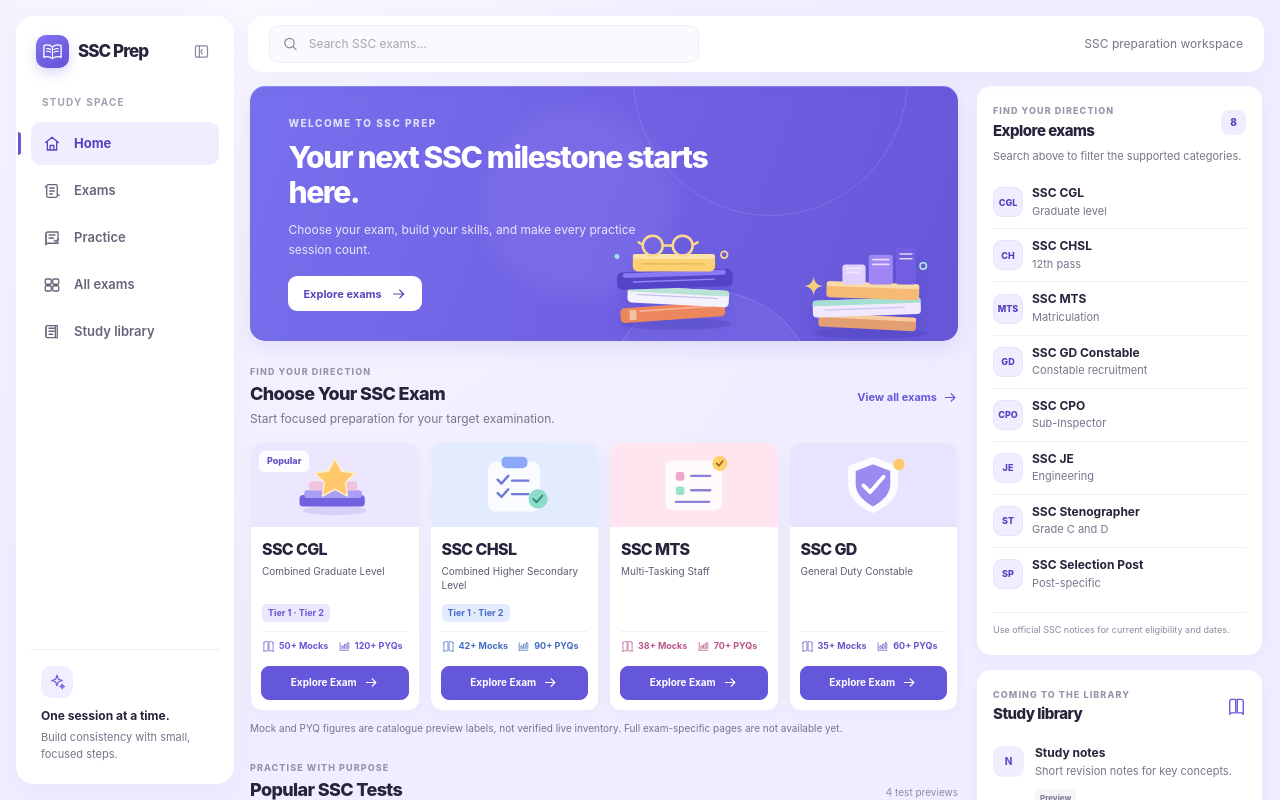
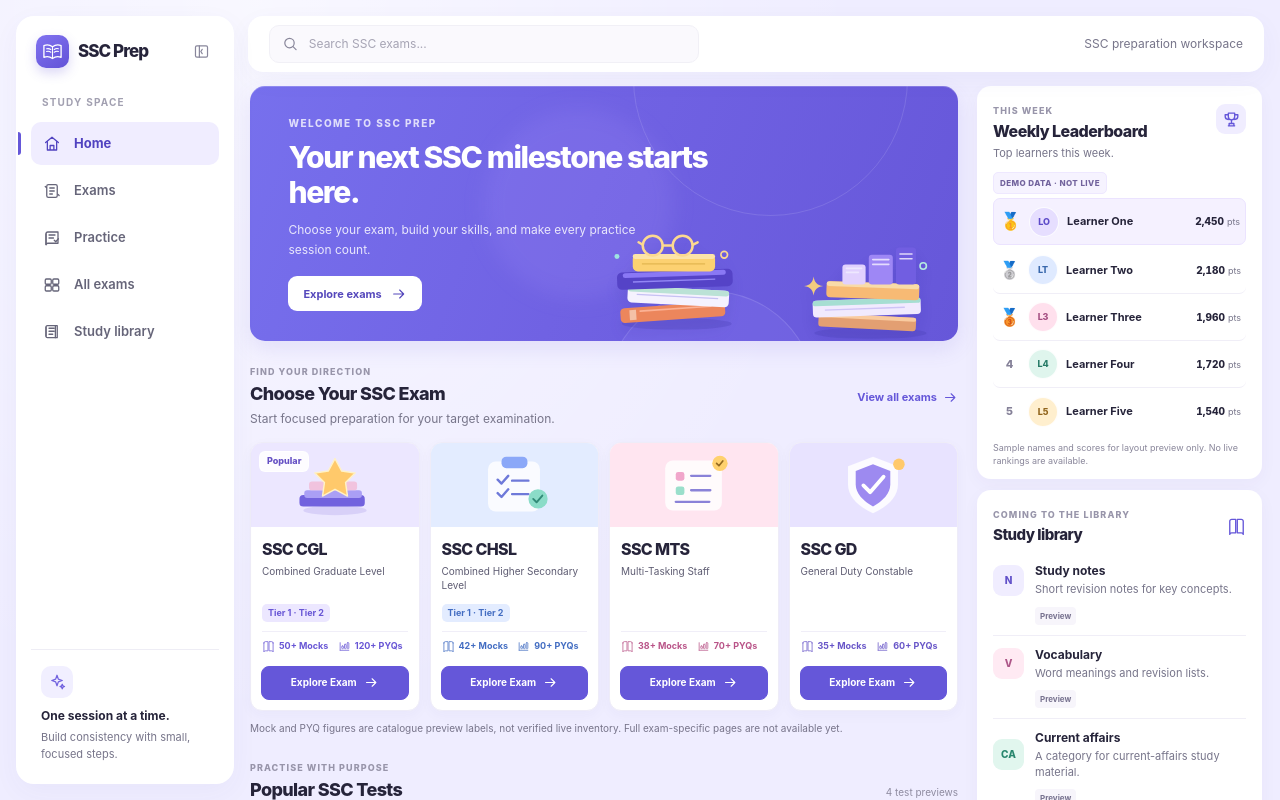
Before and after one commit to zerofall248-cmd/ssc-prep, a Next.js app: page / in a window 1280 px wide. Shown: the top 800 px of the page. Built offline with nearby package versions, Linux system fonts and the light colour scheme.

Commit message:
ui: replace exam rail with demo weekly leaderboard

```diff
--- a/src/app/globals.css
+++ b/src/app/globals.css
@@ -725,7 +725,7 @@ a:focus-visible, button:focus-visible, input:focus-visible {
   min-width: 0;
   display: flex;
   flex-direction: column;
-  gap: 15px;
+  gap: 11px;
 }
 
 .rail-panel {
@@ -757,6 +757,112 @@ a:focus-visible, button:focus-visible, input:focus-visible {
 
 .rail-description { margin: 8px 0 11px; color: var(--muted); font-size: 11px; line-height: 1.55; }
 
+/* Weekly leaderboard preview: compact, clearly labelled demo data. */
+.leaderboard-panel { padding-bottom: 11px; }
+.leaderboard-heading { align-items: flex-start; }
+.leaderboard-heading > div { min-width: 0; }
+.leaderboard-heading .section-kicker { margin-bottom: 3px; }
+.leaderboard-heading h2 { font-size: 16px; line-height: 1.28; }
+.leaderboard-heading .rail-description { margin: 4px 0 0; }
+.leaderboard-heading-icon {
+  width: 30px;
+  height: 30px;
+  flex: 0 0 auto;
+  display: grid;
+  place-items: center;
+  color: var(--purple);
+  background: var(--purple-soft);
+  border-radius: 9px;
+}
+.leaderboard-demo-label {
+  width: fit-content;
+  margin: 10px 0 4px;
+  padding: 4px 6px;
+  display: block;
+  color: #72639d;
+  background: #f6f3ff;
+  border: 1px solid #eee8ff;
+  border-radius: 5px;
+  font-size: 8px;
+  font-weight: 800;
+  letter-spacing: .055em;
+}
+.leaderboard-list {
+  margin: 0;
+  padding: 0;
+  list-style: none;
+}
+.leaderboard-row {
+  min-width: 0;
+  min-height: 47px;
+  padding: 6px 5px;
+  display: grid;
+  grid-template-columns: 23px 31px minmax(0, 1fr) auto;
+  align-items: center;
+  gap: 7px;
+  border-bottom: 1px solid #f0eef7;
+  border-radius: 7px;
+}
+.leaderboard-row:last-child { border-bottom: 0; }
+.leaderboard-row-first {
+  margin: 2px 0;
+  background: #f5f1ff;
+  border: 1px solid #ebe3ff;
+}
+.leaderboard-rank {
+  display: grid;
+  place-items: center;
+  color: #858198;
+  font-size: 11px;
+  font-weight: 800;
+  line-height: 1;
+}
+.leaderboard-rank-1, .leaderboard-rank-2, .leaderboard-rank-3 { font-size: 17px; }
+.leaderboard-avatar {
+  width: 30px;
+  height: 30px;
+  display: grid;
+  place-items: center;
+  border-radius: 50%;
+  border: 1px solid rgba(255,255,255,.9);
+  font-size: 9px;
+  font-weight: 850;
+  letter-spacing: -.02em;
+}
+.leaderboard-avatar-violet { color: #5d4bc9; background: #e6deff; }
+.leaderboard-avatar-blue { color: #3968ac; background: #dfeaff; }
+.leaderboard-avatar-pink { color: #a54f82; background: #ffe0ed; }
+.leaderboard-avatar-mint { color: #287c68; background: #dff5ed; }
+.leaderboard-avatar-gold { color: #91651c; background: #ffefce; }
+.leaderboard-learner-name {
+  min-width: 0;
+  color: var(--ink);
+  font-size: 11px;
+  font-weight: 720;
+  line-height: 1.3;
+  overflow-wrap: anywhere;
+}
+.leaderboard-points {
+  display: flex;
+  align-items: baseline;
+  justify-content: flex-end;
+  gap: 3px;
+  white-space: nowrap;
+}
+.leaderboard-points strong {
+  color: var(--purple-deep);
+  font-size: 10px;
+  font-weight: 850;
+  font-variant-numeric: tabular-nums;
+}
+.leaderboard-points small { color: var(--muted); font-size: 9px; }
+.leaderboard-note {
+  margin: 7px 0 0;
+  color: #89869a;
+  font-size: 9px;
+  line-height: 1.4;
+}
+
 .exam-directory { display: flex; flex-direction: column; }
 
 .exam-directory-item {
@@ -778,8 +884,8 @@ a:focus-visible, button:focus-visible, input:focus-visible {
 .exam-directory-empty p { margin: 0 0 6px; color: var(--muted); font-size: 11px; }
 .exam-directory-empty button { padding: 0; color: var(--purple); background: none; border: 0; font-size: 11px; font-weight: 700; }
 
-.library-panel { padding-bottom: 14px; }
-.resource-preview-list { margin-top: 10px; }
+.library-panel { padding-bottom: 12px; }
+.resource-preview-list { margin-top: 8px; }
 
 .resource-preview {
   min-width: 0;
--- a/src/components/homepage.tsx
+++ b/src/components/homepage.tsx
@@ -3,7 +3,7 @@
 import { useEffect, useMemo, useState, type FocusEvent } from "react";
 import { exams, featuredExams, popularTests, resources, type ExamItem, type FeaturedExam, type SubjectVisual } from "@/data/homepage";
 
-type IconName = "home" | "exam" | "practice" | "subjects" | "library" | "search" | "menu" | "collapse" | "expand" | "arrow" | "sparkle" | "book" | "clock" | "chart" | "languages";
+type IconName = "home" | "exam" | "practice" | "subjects" | "library" | "search" | "menu" | "collapse" | "expand" | "arrow" | "sparkle" | "book" | "clock" | "chart" | "languages" | "trophy";
 
 const navigation = [
   { id: "top", label: "Home", icon: "home" },
@@ -12,6 +12,24 @@ const navigation = [
   { id: "exams", label: "All exams", icon: "subjects" },
   { id: "library", label: "Study library", icon: "library" },
 ] as const;
+
+type LeaderboardPreviewEntry = {
+  rank: number;
+  name: string;
+  initials: string;
+  points: number;
+  tone: "violet" | "blue" | "pink" | "mint" | "gold";
+  medal?: string;
+};
+
+// Demo content only: no learner profiles, scoring backend, or weekly activity feed exists yet.
+const leaderboardPreview: LeaderboardPreviewEntry[] = [
+  { rank: 1, name: "Learner One", initials: "LO", points: 2450, tone: "violet", medal: "🥇" },
+  { rank: 2, name: "Learner Two", initials: "LT", points: 2180, tone: "blue", medal: "🥈" },
+  { rank: 3, name: "Learner Three", initials: "L3", points: 1960, tone: "pink", medal: "🥉" },
+  { rank: 4, name: "Learner Four", initials: "L4", points: 1720, tone: "mint" },
+  { rank: 5, name: "Learner Five", initials: "L5", points: 1540, tone: "gold" },
+];
 
 function Icon({ name, size = 18 }: { name: IconName; size?: number }) {
   return (
@@ -31,6 +49,7 @@ function Icon({ name, size = 18 }: { name: IconName; size?: number }) {
       {name === "clock" && <><circle cx="12" cy="12" r="9" /><path d="M12 7v5l3.5 2" /></>}
       {name === "chart" && <><path d="M4 19V5M4 19h16" /><rect x="7" y="11" width="3" height="5" rx="1" /><rect x="12" y="8" width="3" height="8" rx="1" /><rect x="17" y="5" width="3" height="11" rx="1" /></>}
       {name === "languages" && <><path d="M4 5h10M9 3v2M6 5c.8 4.1 3.4 6.8 7 8M13 5c-.7 3.6-3.1 6.8-7 9" /><path d="m14 20 3.5-9 3.5 9M15.2 17h4.6" /></>}
+      {name === "trophy" && <><path d="M8 4h8v4.5a4 4 0 0 1-8 0V4Z" /><path d="M8 6H4v2a4 4 0 0 0 4 4M16 6h4v2a4 4 0 0 1-4 4M12 13v4M8 20h8M9 17h6v3H9z" /></>}
     </svg>
   );
 }
@@ -418,6 +437,7 @@ export default function Homepage() {
                 </div>
               </section>
 
+              <div id="exams" className="exam-section-anchor">
               <section id="featured-exams" className="content-section featured-exams-section" aria-labelledby="featured-exams-heading">
                 <div className="content-section-heading section-heading-with-action">
                   <div>
@@ -454,6 +474,7 @@ export default function Homepage() {
                 </div>
                 <p className="catalogue-disclaimer">Mock and PYQ figures are catalogue preview labels, not verified live inventory. Full exam-specific pages are not available yet.</p>
               </section>
+              </div>
 
               <section id="popular-tests" className="content-section popular-tests-section" aria-labelledby="popular-tests-heading">
                 <div className="content-section-heading section-heading-with-action">
@@ -500,31 +521,32 @@ export default function Homepage() {
             </div>
 
             <aside className="utility-rail" aria-label="Study shortcuts">
-              <section id="exams" className="rail-panel exam-panel" aria-labelledby="exams-heading">
-                <div className="rail-heading">
+              <section id="weekly-leaderboard" className="rail-panel leaderboard-panel" aria-labelledby="leaderboard-heading">
+                <div className="rail-heading leaderboard-heading">
                   <div>
-                    <p className="section-kicker">FIND YOUR DIRECTION</p>
-                    <h2 id="exams-heading">Explore exams</h2>
+                    <p className="section-kicker">THIS WEEK</p>
+                    <h2 id="leaderboard-heading">Weekly Leaderboard</h2>
+                    <p className="rail-description">Top learners this week.</p>
                   </div>
-                  <span className="rail-small-count">{matchingExams.length}</span>
+                  <span className="leaderboard-heading-icon"><Icon name="trophy" size={19} /></span>
                 </div>
-                <p className="rail-description">Search above to filter the supported categories.</p>
-                {matchingExams.length ? (
-                  <div className="exam-directory">
-                    {matchingExams.map((exam) => (
-                      <div className="exam-directory-item" key={exam.code}>
-                        <span className="exam-monogram">{exam.code}</span>
-                        <span className="exam-directory-copy"><strong>{exam.name}</strong><small>{exam.level}</small></span>
-                      </div>
-                    ))}
-                  </div>
-                ) : (
-                  <div className="exam-directory-empty" role="status">
-                    <p>No exam categories match this search.</p>
-                    <button type="button" onClick={() => setQuery("")}>Clear search</button>
-                  </div>
-                )}
-                <p className="exam-panel-footnote">Use official SSC notices for current eligibility and dates.</p>
+                <span className="leaderboard-demo-label">DEMO DATA · NOT LIVE</span>
+                <ol className="leaderboard-list" aria-label="Illustrative weekly leaderboard preview">
+                  {leaderboardPreview.map((learner) => (
+                    <li className={"leaderboard-row" + (learner.rank === 1 ? " leaderboard-row-first" : "")} key={learner.rank}>
+                      <span className={"leaderboard-rank leaderboard-rank-" + learner.rank} aria-label={`Rank ${learner.rank}`}>
+                        {learner.medal ?? learner.rank}
+                      </span>
+                      <span className={"leaderboard-avatar leaderboard-avatar-" + learner.tone} aria-hidden="true">{learner.initials}</span>
+                      <span className="leaderboard-learner-name">{learner.name}</span>
+                      <span className="leaderboard-points">
+                        <strong>{learner.points.toLocaleString("en-IN")}</strong>
+                        <small>pts</small>
+                      </span>
+                    </li>
+                  ))}
+                </ol>
+                <p className="leaderboard-note">Sample names and scores for layout preview only. No live rankings are available.</p>
               </section>
 
               <section id="library" className="rail-panel library-panel" aria-labelledby="library-heading">
```
